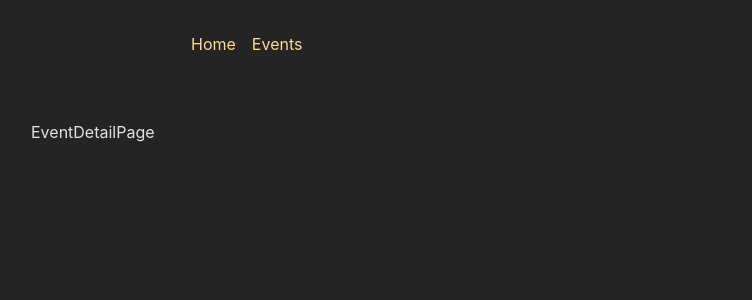
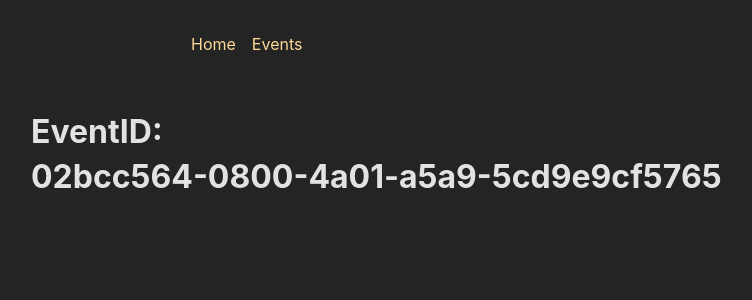
Before and after one commit to edcsu/react_router_advanced, a React (Create React App) app in the folder frontend/: page /events/02bcc564-0800-4a01-a5a9-5cd9e9cf5765 in a window 1280 px wide. Shown: the top 300 px of the page, without its empty margins (1-753 px from the left). Built offline with nearby package versions, Linux system fonts and the light colour scheme.

Commit message:
style: Show ID of the selected event

```diff
--- a/frontend/src/pages/EventDetailPage.js
+++ b/frontend/src/pages/EventDetailPage.js
@@ -1,9 +1,14 @@
+import { useParams } from "react-router"
+
 const EventDetailPage = () => {
-  return (
-    <>
-        <div>EventDetailPage</div>
-    </>
-  )
+    const params = useParams()
+
+    return (
+        <>
+            <h1>EventID:</h1>
+            <h1>{params.id}</h1>
+        </>
+    )
 }
 
 export default EventDetailPage
```
